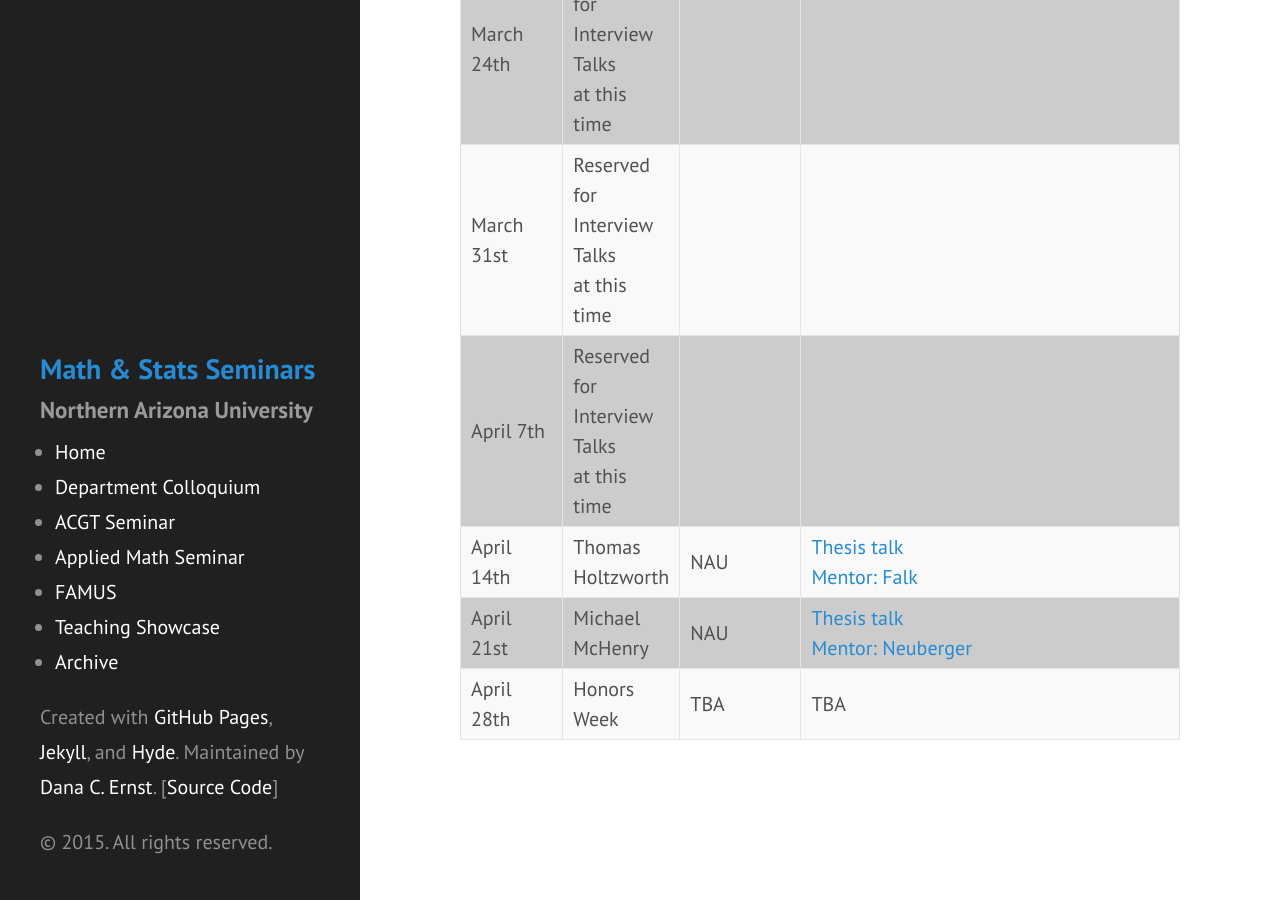
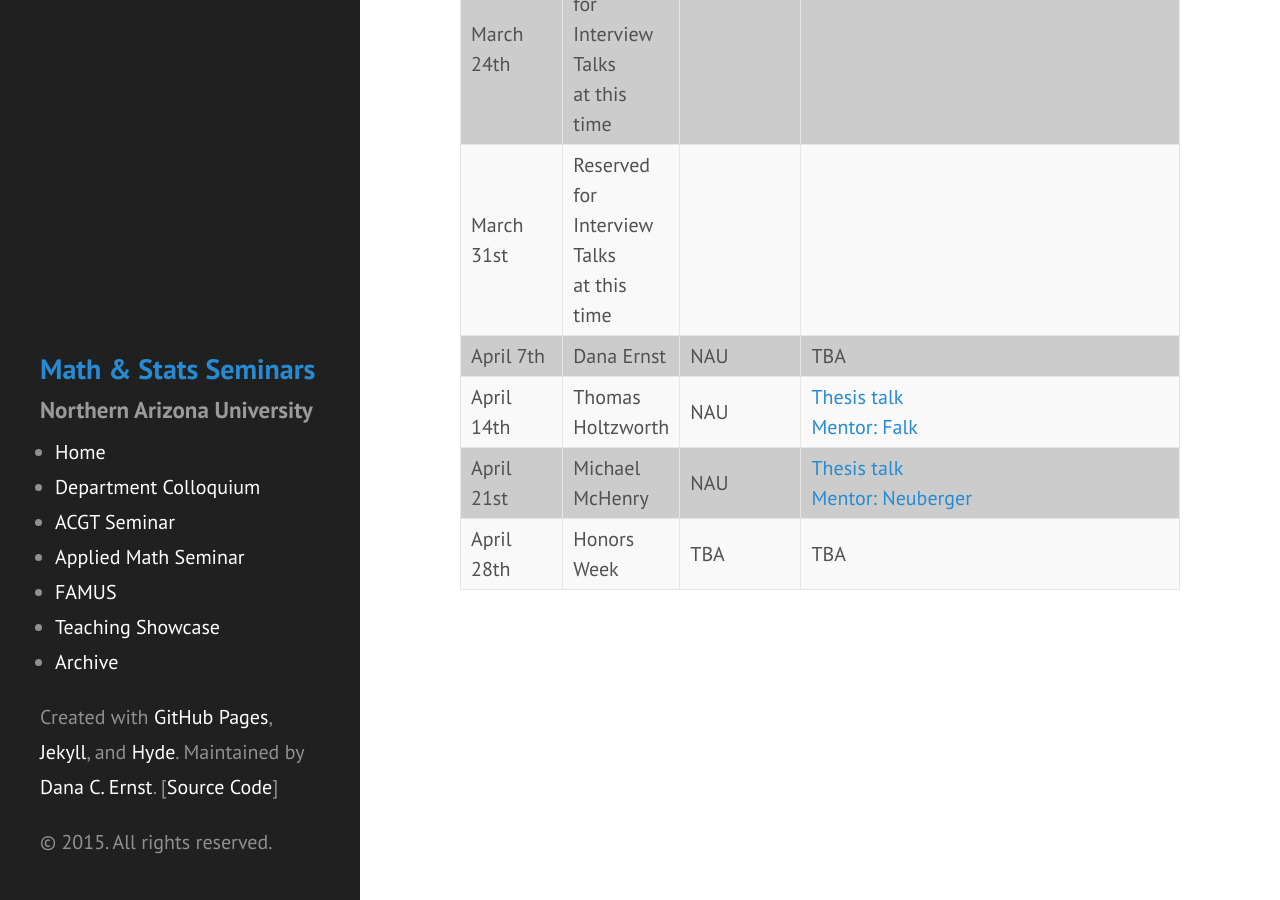
Before and after one commit to NAUMathStat/seminars, a Jekyll site: the page built from colloquiumSpring2015.md, in a window 1280 px wide and 900 px high, scrolled down 1608 px. Built offline with Jekyll 4.4.1, drawn with Linux system fonts in a browser that asks for light colours; Markdown is read by kramdown in place of the engine named in the settings; formulas are drawn with MathJax 3.

Commit message:
Updates to Colloquium

```diff
--- a/colloquiumSpring2015.md
+++ b/colloquiumSpring2015.md
@@ -80,7 +80,7 @@ Invariant Subspaces for a Nonlinear PDE on the Sierpinski Gasket.</a></td>
 
 <tr>
   <td>*February 24th</td>
-  <td>James Palmer </td>
+  <td>James Palmer</td>
   <td>NAU, <br>EE and CS</td>
 <td><a href="{{ site.baseurl }}/colloquium_files/palmer_022415.pdf" target="_blank">Experiments in Exponential Perspective</a></td>
 </tr>
@@ -122,9 +122,9 @@ Invariant Subspaces for a Nonlinear PDE on the Sierpinski Gasket.</a></td>
 
 <tr>
   <td>April 7th</td>
-  <td>Reserved for Interview Talks <br> at this time</td>
-  <td></td>
-<td></td>
+  <td>Dana Ernst</td>
+  <td>NAU</td>
+<td>TBA</td>
 </tr>
 
 <tr>
```
